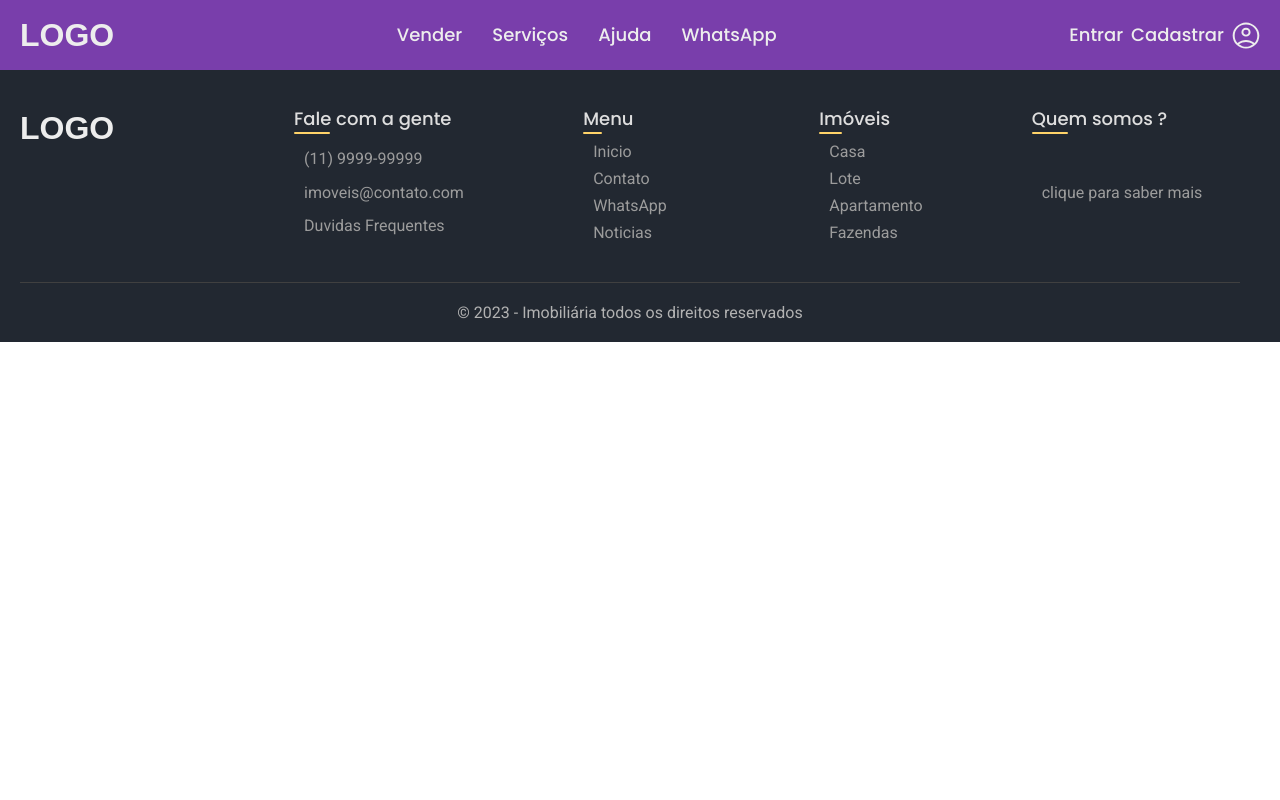
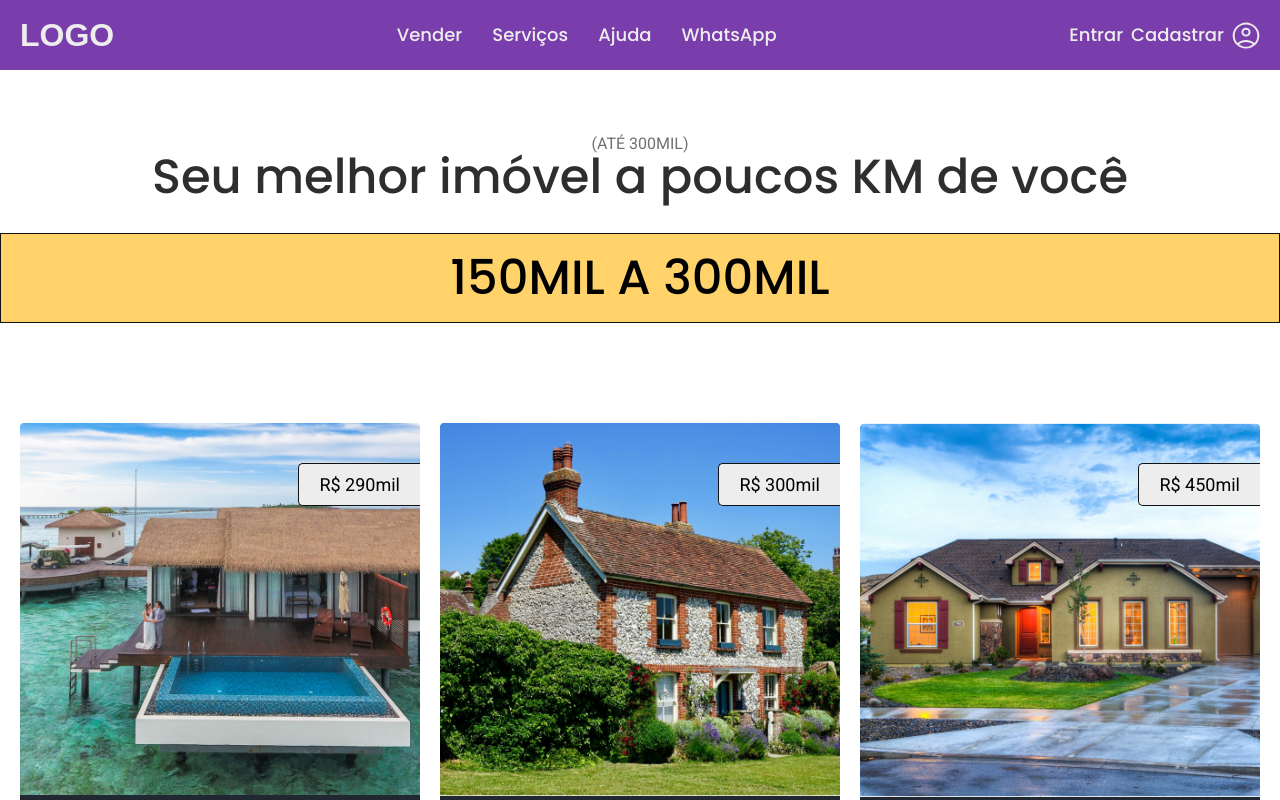
Before and after one commit to eidiogolima/imobiliaria, a React (Create React App) app: page /buscar in a window 1280 px wide. Shown: the top 800 px of the page. Built offline with nearby package versions, Linux system fonts and the light colour scheme.

Commit message:
add-search

```diff
--- a/src/App.js
+++ b/src/App.js
@@ -13,6 +13,7 @@ import WhatsApp from './JS/Pages/WhatsApp';
 import Login from './JS/Login/Login';
 import Register from './JS/Register/Register';
 import Footer from './JS/Global/Footer';
+import Search from './JS/Pages/Search';
 
 function App() {
   return (
@@ -27,6 +28,7 @@ function App() {
           <Route path = "whatsapp" element= {<WhatsApp/>}/>
           <Route path = "entrar" element= {<Login/>}/>
           <Route path = "cadastrar" element= {<Register/>}/>
+          <Route path = "buscar" element= {<Search/>}/>
         </Routes>
       <Footer />
 
--- a/src/CSS/Header.module.css
+++ b/src/CSS/Header.module.css
@@ -250,7 +250,7 @@
 
 @media (max-width:800px) {
   #header {
-    position: fixed !important;
+
     width: 100%;
     background: var(--cor-p1);
   }
--- /dev/null
+++ b/src/CSS/Pages/Search.module.css
@@ -0,0 +1,30 @@
+#search {
+  text-align: center;
+  margin-bottom: 2rem;
+  margin-top: 4rem;
+}
+
+
+#best {
+  margin-bottom: 2rem;
+}
+
+#subHeader {
+  margin-top: 2rem;
+}
+
+@media (max-width:620px) {
+
+  #subHeader {
+    margin-top: 24rem;
+  }
+}
+
+
+
+@media (max-width:320px) {
+
+  #subHeader {
+    margin-top: 30rem;
+  }
+}
--- a/src/JS/Components/MostViewed.js
+++ b/src/JS/Components/MostViewed.js
@@ -1,5 +1,5 @@
 import React from 'react';
-import SubHeader from '../Ultilits/SubHeader';
+
 import styles from '../../CSS/Components/MostViewed.module.css'
 import Card from '../Ultilits/Card';
 import HouseFoto from '../../assets/img/Casa.jpg'
@@ -9,10 +9,7 @@ import house3 from '../../assets/img/house-3.jpg'
 function MostViewed() {
   return (
     <section id = {styles.mostViewed}>
-      <SubHeader
-        title="Mais vistos"
-        cor="var(--cor-p4)"
-      />
+
 
       <div className='container' id = {styles.cards}>
         <Card price = 'R$ 290mil' image = {HouseFoto} alt = "Casa" sala = '2' quarto = '4' banheiro = '3' cozinha = '1'/>
--- a/src/JS/Home/Home.js
+++ b/src/JS/Home/Home.js
@@ -6,6 +6,7 @@ import Categories from '../Components/Categories';
 import Foto from '../../assets/img/house-home.jpg';
 import Notices from '../Components/Notices';
 import MostViewed from '../Components/MostViewed';
+import SubHeader from '../Ultilits/SubHeader';
 
 
 
@@ -28,6 +29,10 @@ function Home() {
         </div>
         <Categories />
         <Notices />
+        <SubHeader
+        title="Mais vistos"
+        cor="var(--cor-p4)"
+      />
         <MostViewed />
       </section>
     </>
--- a/src/JS/Pages/Search.js
+++ b/src/JS/Pages/Search.js
@@ -1,11 +1,29 @@
-import React from 'react'
+import React from 'react';
+import styles from '../../CSS/Pages/Search.module.css';
+
+import SubHeader from '../../JS/Ultilits/SubHeader';
+import MostViewed from '../Components/MostViewed';
 
 const Search = () => {
   return (
-    <div>
+    <section id={styles.search}>
+      <div className='container' id={styles.best}>
+        <span className="font-2-xs cor-7">(ATÉ 300MIL)</span>
+        <h1 className="font-1-xl cor-10">Seu melhor imóvel a poucos KM de você</h1>
+      </div>
 
-    </div>
-  )
-}
 
-export default Search
+
+      <div id = {styles.subHeader}>
+      <SubHeader title="150mil a 300mil" cor="var(--cor-p4)" />
+      </div>
+
+      <MostViewed/>
+      <MostViewed/>
+      <MostViewed/>
+
+    </section>
+  );
+};
+
+export default Search;
--- a/src/JS/Ultilits/Card.js
+++ b/src/JS/Ultilits/Card.js
@@ -11,7 +11,7 @@ import { Link } from 'react-router-dom';
 const Card = ({ ...props }) => {
   return (
     <div id={styles.card}>
-      <Link>
+      <Link to = '/buscar'>
       <img src={props.image} alt={props.alt} />
       </Link>
       <span className="font-2-s" id={styles.price}>
```
